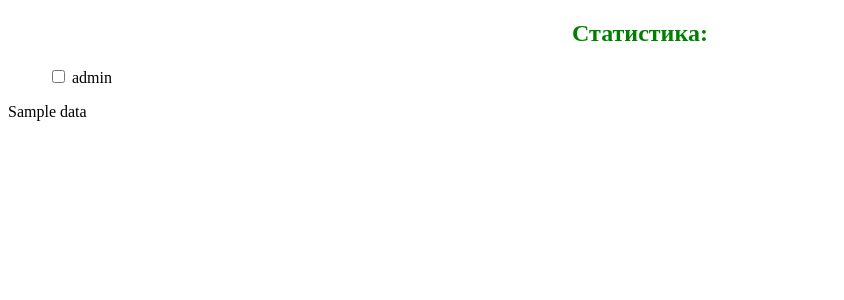
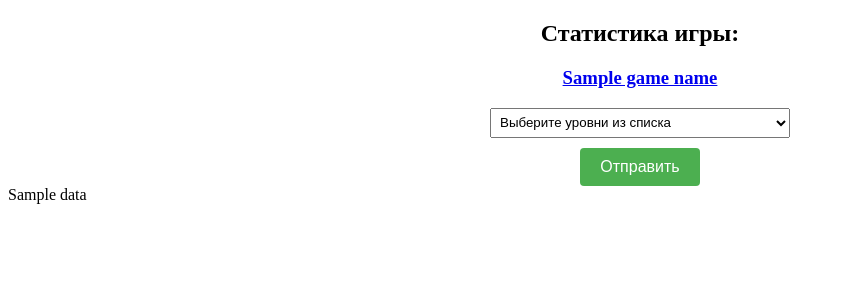
Before and after one commit to LeonovIlya/Stats_FastApi, a FastAPI app: template app/templates/stats.html in a window 1280 px wide. Shown: the top 300 px of the page, without its empty margins (0-844 px from the left). Run offline with FastAPI, Linux system fonts and the light colour scheme; the template is opened without the code that fills it: most values are stand-ins (such as "Sample title", 1, 10 or a date in 2020); some libraries are stand-ins or nearby versions.

Commit message:
add frontend

```diff
--- a/app/main.py
+++ b/app/main.py
@@ -1,28 +1,61 @@
-from fastapi import FastAPI, Request
-from fastapi.responses import HTMLResponse
+from fastapi import FastAPI, Request, Form, Depends
+from fastapi.responses import HTMLResponse, RedirectResponse
 from fastapi.staticfiles import StaticFiles
 from fastapi.templating import Jinja2Templates
+from starlette.middleware.sessions import SessionMiddleware
+from typing import Annotated
 
-from app.parser.html_parser import get_commands_stats, get_levels
+from app.parser.html_parser import check_url, get_commands_stats, \
+    get_game_name_link
 
 app = FastAPI()
 
 app.mount("/static", StaticFiles(directory="./app/static"), name="static")
-
 templates = Jinja2Templates(directory="./app/templates")
 
+app.add_middleware(SessionMiddleware,
+                   secret_key="your-secret-key",
+                   max_age=3600)
 
-@app.get('/hello')
-def hello():
-    return 'Hello'
+
+@app.get('/', response_class=HTMLResponse)
+async def get_index(request: Request):
+    request.session['url'] = None
+    request.session['selected_levels'] = None
+    return templates.TemplateResponse(
+        'index.html',
+        {'request': request})
+
+
+@app.post('/', response_class=HTMLResponse)
+async def send_url(request: Request,
+                   url: Annotated[str, Form()]):
+    request.session['url'] = url
+    return RedirectResponse(url='/stats', status_code=303)
 
 
 @app.get('/stats', response_class=HTMLResponse)
 async def get_stats(request: Request):
-    data = await get_commands_stats()
-    levels = await get_levels()
-    return templates.TemplateResponse(
-        'stats.html',
-        {'request': request,
-         'data': data,
-         'levels': levels})
+    url = request.session.get('url', None)
+    if not url:
+        return 'Кажется вы забыли указать ссылку на статистику!'
+    if await check_url(url):
+        selected_levels = request.session.get('selected_levels', None)
+        game_name, game_link = await get_game_name_link(url)
+        all_levels, data = await get_commands_stats(url, selected_levels)
+        return templates.TemplateResponse(
+            'stats.html',
+            {'request': request,
+             'game_name': game_name,
+             'game_link': game_link,
+             'all_levels': all_levels,
+             'selected_levels': selected_levels,
+             'data': data})
+    return 'Неверная ссылка на статистику!'
+
+
+@app.post('/stats', response_class=HTMLResponse)
+async def post_stats(request: Request,
+                     selected_levels: Annotated[list, Form()]):
+    request.session['selected_levels'] = selected_levels
+    return RedirectResponse(url='/stats', status_code=303)
--- a/app/parser/html_parser.py
+++ b/app/parser/html_parser.py
@@ -1,47 +1,46 @@
+import re
 import asyncio
 import time
+import numpy as np
 import aiohttp
 import pandas as pd
+from url_parser import get_base_url
 from bs4 import BeautifulSoup
-
+from typing import Union
 
 from app.parser.time_parser import parse_value, convert_seconds
 
-URL = "https://dozorekb.en.cx/GameStat.aspx?gid=76109"
-HEADERS = {'User-Agent': 'Mozilla/5.0'}
-
-lst_clmns = ['89: Поиск х1', '90: Поиск х2', '91: Поиск х3',
-             '92: Поиск х4', '93: Поиск х5', '94: Поиск х6', '95: Поиск х7']
+HEADERS = {
+    'User-Agent': 'Mozilla/5.0 (Windows NT 6.1; WOW64; rv:28.0) '
+                  'Gecko/20100101 Firefox/28.0',
+    'Accept': 'application/json, text/javascript, */*; q=0.01',
+    'Content-Type': 'application/x-www-form-urlencoded; charset=UTF-8',
+    'X-Requested-With': 'XMLHttpRequest',
+    'Accept-Language': 'en-US'
+}
 
 
-async def get_html(url):
+async def get_response(url: str) -> str:
     async with aiohttp.ClientSession() as session:
         async with session.get(url, headers=HEADERS) as resp:
             return await resp.text()
 
 
-async def get_levels():
-    response = await get_html(URL)
+async def get_game_name_link(url: str) -> tuple[str, str]:
+    response = await get_response(url)
     soup = BeautifulSoup(response, 'html.parser')
-    levels = [i.get_text() for i in soup.find(
-        name='tr',
-        attrs={'class': 'levelsRow'})]
-    return levels[2:-4]
+    game = soup.find(
+        name='a',
+        attrs={'id': 'lnkGameName'})
+    game_url = get_base_url(url) + game['href']
+    return game.get_text(), game_url
 
 
-async def get_commands():
-    response = await get_html(URL)
-    soup = BeautifulSoup(response, 'html.parser')
-    commands = set()
-    commands_divs = soup.find_all(
-        name='div',
-        attrs={'class': 'dataCell'})
-    for div in commands_divs:
-        commands.add(div.find('a').get_text())
-    return commands
+async def check_url(url: str) -> bool:
+    return bool(re.search('en.cx/GameStat.aspx\?gid=', url))
 
 
-async def get_total_time(df):
+async def get_total_time(df: pd.DataFrame) -> list:
     total_times = {}
     for i in df.columns.values:
         for j in df[i].tolist():
@@ -54,34 +53,36 @@ async def get_total_time(df):
     return sorted(total_times.items(), key=lambda x: x[1])
 
 
-async def get_commands_stats():
-    response = await get_html(URL)
+async def get_commands_stats(url: str,
+                             lvl_list: list = None) -> tuple[np.ndarray, str]:
+    response = await get_response(url + '&sortfield=SpentSeconds')
     soup = BeautifulSoup(response, 'html.parser')
     table = soup.find('table', {'id': 'GameStatObject_DataTable'})
     df = pd.read_html(str(table))[0]
-    df = df.drop(df.index[25])
+    df = df.drop(df.index[-1])
     df = df.drop(columns=[0, df.columns[-3], df.columns[-2], df.columns[-1]])
     df.columns = df.iloc[0]
     df = df[1:]
     df = df.reset_index(drop=True)
     df.fillna(0)
-    for i in df.columns.values:
+    all_columns = df.columns.values
+    for i in all_columns:
         df[i] = df[i].apply(parse_value)
-    df = df[lst_clmns]
-    print(df.index)
+    if lvl_list:
+        df = df[lvl_list]
     df['Общее время'] = pd.Series(await get_total_time(df))
     df['Общее время'] = df['Общее время'].apply(convert_seconds)
-    print(df.index)
     df.index = df.index + 1
-    return df.to_html()
+    return all_columns, df.to_html()
 
+URL = 'https://moscow.en.cx/GameStat.aspx?gid=73051&sortfield=SpentSeconds'
 
 if __name__ == "__main__":
     loop = asyncio.get_event_loop()
     start = 0
     try:
         start = time.time()
-        coroutines = [loop.create_task(get_commands_stats())]
+        coroutines = [loop.create_task(get_response(URL))]
         loop.run_until_complete(asyncio.wait(coroutines))
     finally:
         loop.close()
--- a/app/static/df_style.css
+++ b/app/static/df_style.css
@@ -1,6 +1,5 @@
-h2 {
+h2, h3 {
     width: 100%;
-    color: green;
     text-align: center;
 }
 
@@ -13,10 +12,14 @@ table {
     box-shadow: 0 0 20px rgba(0, 0, 0, 0.15);
 }
 
-thead tr {
+thead th {
     background-color: #009879;
     color: #ffffff;
     text-align: center;
+}
+
+thead th:last-of-type {
+    background-color: #40693a;
 }
 
 th, td {
@@ -26,11 +29,7 @@ th, td {
 }
 
 tbody tr {
-    border-bottom: 1px solid #dddddd;
-}
-
-tbody tr:nth-of-type(even) {
-    background-color: #f3f3f3;
+    border-bottom: 1px solid #757373;
 }
 
 tbody tr:last-of-type {
@@ -42,11 +41,122 @@ tbody tr.active-row {
     color: #009879;
 }
 
-.checkboxes label {
-  float: left;
+tbody td:nth-of-type(even) {
+    background-color: #c5c5c5;
 }
-.checkboxes ul {
-  margin: 0;
-  list-style: none;
-  float: left;
+
+tbody td:last-of-type {
+    border-bottom: 1px solid #737373;
+    border-right: 2px solid #009879;
+    background-color: #40693a;
+    font-weight: bold;
 }
+
+#level_selector {
+    display: flex;
+    justify-content: center;
+    align-items: center;
+}
+
+.checkselect {
+    position: relative;
+	min-width: 300px;
+	text-align: left;
+}
+.checkselect-control {
+	position: relative;
+	padding: 0 !important;
+}
+.checkselect-control select {
+	position: relative;
+	display: inline-block;
+	width: 100%;
+	margin: 0;
+	padding-left: 5px;
+	height: 30px;
+}
+.checkselect-over {
+	position: absolute;
+	left: 0;
+	right: 0;
+	top: 0;
+	bottom: 0;
+	cursor: pointer;
+}
+.checkselect-popup {
+	display: none;
+	box-sizing: border-box;
+	margin: 0;
+	padding: 0;
+	width: 100%;
+	height: auto;
+	max-height: 200px;
+	position: absolute;
+	top: 100%;
+	left: 0px;
+	border: 1px solid #dadada;
+	border-top: none;
+	background: #fff;
+	z-index: 9999;
+	overflow: auto;
+	user-select: none;
+}
+.checkselect label {
+	position: relative;
+	display: block;
+	margin: 0;
+	padding: 4px 6px 4px 25px;
+	font-weight: normal;
+	font-size: 1em;
+	line-height: 1.1;
+	cursor: pointer;
+}
+.checkselect-popup input {
+	position: absolute;
+	top: 5px;
+	left: 8px;
+	margin: 0 !important;
+	padding: 0;
+}
+.checkselect-popup label:hover {
+	background: #03a2ff;
+	color: #fff;
+}
+.checkselect-popup fieldset {
+	display: block;
+	margin:  0;
+	padding: 0;
+	border: none;
+}
+.checkselect-popup fieldset input {
+	left: 15px;
+}
+.checkselect-popup fieldset label {
+	padding-left: 32px;
+}
+.checkselect-popup legend {
+	display: block;
+	margin: 0;
+	padding: 5px 8px;
+	font-weight: 700;
+	font-size: 1em;
+	line-height: 1.1;
+}
+.submit_button{
+    text-align: center;
+}
+
+input[type="submit"] {
+    background-color: #4caf50;
+    color: #fff;
+    padding: 10px 20px;
+    margin-top: 10px;
+    border: none;
+    border-radius: 4px;
+    cursor: pointer;
+    font-size: 16px;
+}
+
+input[type="submit"]:hover {
+    background-color: #45a049;
+}
--- /dev/null
+++ b/app/static/lvl_choice.js
@@ -0,0 +1,48 @@
+$(document).ready(function(){
+    (function($) {
+        function setChecked(target) {
+            var checked = $(target).find("input[type='checkbox']:checked").length;
+            if (checked) {
+                $(target).find('select option:first').html('Выбрано: ' + checked + ' уровня(ней)');
+            } else {
+                $(target).find('select option:first').html('Выберите уровни из списка');
+            }
+        }
+
+        $.fn.checkselect = function() {
+            this.wrapInner('<div class="checkselect-popup"></div>');
+            this.prepend(
+                '<div class="checkselect-control">' +
+                    '<select class="form-control"><option></option></select>' +
+                    '<div class="checkselect-over"></div>' +
+                '</div>'
+            );
+
+            this.each(function(){
+                setChecked(this);
+            });
+            this.find('input[type="checkbox"]').click(function(){
+                setChecked($(this).parents('.checkselect'));
+            });
+
+            this.parent().find('.checkselect-control').on('click', function(){
+                $popup = $(this).next();
+                $('.checkselect-popup').not($popup).css('display', 'none');
+                if ($popup.is(':hidden')) {
+                    $popup.css('display', 'block');
+                    $(this).find('select').focus();
+                } else {
+                    $popup.css('display', 'none');
+                }
+            });
+
+            $('html, body').on('click', function(e){
+                if ($(e.target).closest('.checkselect').length == 0){
+                    $('.checkselect-popup').css('display', 'none');
+                }
+            });
+        };
+    })(jQuery);
+
+    $('.checkselect').checkselect();
+});
--- a/app/templates/stats.html
+++ b/app/templates/stats.html
@@ -2,20 +2,29 @@
 <html lang="en">
 <head>
     <meta charset="UTF-8">
+    <meta name="viewport" content="width=device-width, initial-scale=1.0">
     <title>Статистика</title>
     <link href="{{ url_for('static', path='/df_style.css') }}" rel="stylesheet">
+    <script src="https://ajax.googleapis.com/ajax/libs/jquery/2.1.3/jquery.min.js"></script>
+    <script src="{{ url_for('static', path='/lvl_choice.js') }}"></script>
 </head>
 <body>
-<h2>Статистика:</h2>
-<div id="checkboxes">
-  <ul>
-        {% for i in levels %}
-            <label for="{{ i }}">
-                <input type="checkbox" id="{{ i }}" name="{{ i }}" value="{{ i }}">
-                {{ i }}
-            </label>
-        {% endfor %}
-  </ul>
+<h2>Статистика игры:</h2>
+<h3><a href="{{ game_link }}" target="_blank">{{ game_name }}</a></h3>
+<div id="level_selector">
+    <form action="" method="post">
+        <div class="checkselect">
+            {% for i in all_levels %}
+                <label>
+                    <input type="checkbox" name="selected_levels" value="{{ i }}">
+                        {{ i }}
+                </label>
+            {% endfor %}
+        </div>
+        <div class="submit_button">
+        <input type="submit" value="Отправить">
+        </div>
+    </form>
 </div>
 <div>
     {{ data|safe }}
```
Also changed, not shown: app/parser/time_parser.py (+7 -4 lines), app/static/index_style.css (added, +42 -0 lines), app/templates/index.html (added, +19 -0 lines), requirements.txt (+6 -3 lines), README.md.
